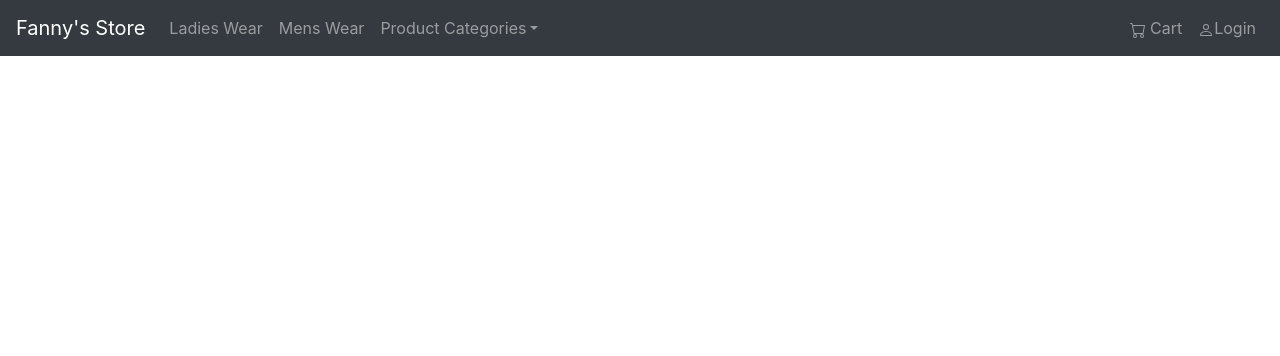
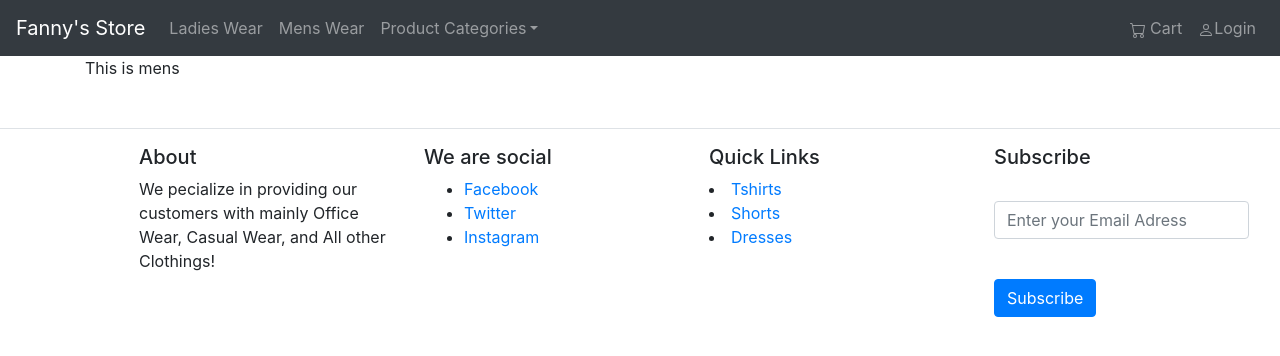
Before and after one commit to Nyayic/fannys-store, a React (Create React App) app: page /mens-wear in a window 1280 px wide. Shown: the top 356 px of the page. Built offline with nearby package versions, Linux system fonts and the light colour scheme.

Commit message:
Added a footer

```diff
--- a/src/App.js
+++ b/src/App.js
@@ -4,6 +4,8 @@ import { BrowserRouter, Route, Switch } from 'react-router-dom';
 import NavBar from './components/NavBar';
 import Homepage from './components/Homepage';
 import LadiesWear from './components/LadiesWear';
+import MensWear from './components/MensWear';
+import Footer from './components/Footer';
 import './index'
 import './App.css';
 
@@ -17,9 +19,13 @@ function App() {
       <Switch>
       <Route path="/" component={Homepage} exact/>
       <Route path="/ladies-wear" component={LadiesWear} exact/>
+      <Route path="/mens-wear" component={MensWear} exact/>
 
 
       </Switch>
+      <br />
+      <br />
+      <Footer />
 
       </div>
     </BrowserRouter>
--- a/src/components/Footer.js
+++ b/src/components/Footer.js
@@ -1,2 +1,50 @@
 import React from 'react';
-import
+import Modal from 'react-bootstrap/Modal';
+
+ const AppFooter = () => {
+     return (
+         <Modal.Footer>
+         <div className="container">
+             <div className="row">
+                 <div className="col-sm-3">
+                     <h5>About</h5>
+                     <p>We pecialize in providing our customers with mainly
+                         Office Wear, Casual Wear, and All other Clothings!
+                    </p>
+                 </div>
+
+                 <div className="col-sm-3">
+                     <h5>We are social</h5>
+                     <ul>
+                         <li><a href="#facebook">Facebook</a></li>
+                         <li><a href="#twitter">Twitter</a></li>
+                         <li><a href="#instagram">Instagram</a></li>
+                     </ul>
+                 </div>
+
+                 <div className="col-sm-3">
+                     <h5>Quick Links</h5>
+                     <li><a href="#facebook">Tshirts</a></li>
+                    <li><a href="#shorts">Shorts</a></li>
+                    <li><a href="#dresses">Dresses</a></li>
+                 </div>
+
+                 <div className="col-sm-3">
+                     <h5>Subscribe</h5>
+                     <br />
+                     <form className="form-group">
+                        <input className="form-control" type="email" placeholder="Enter your Email Adress"/>
+                     </form>
+                     <br />
+                     <button class="btn btn-primary">Subscribe</button>
+                 </div>
+
+             </div>
+
+         </div>
+        </Modal.Footer>
+     )
+
+ }
+
+export default AppFooter;
--- a/src/components/Homepage.js
+++ b/src/components/Homepage.js
@@ -114,7 +114,9 @@ const Homepage = () => {
 </div>
 
 {/* Recommeded items section */}
-<br></br>
+<br />
+<br />
+
 <h4 className="pull-left mt-4">Recommended For You!</h4>
   <div className="row">
     <div className="col-sm-2">
--- /dev/null
+++ b/src/components/MensWear.js
@@ -0,0 +1,14 @@
+import React from 'react';
+
+const MensWear = () =>{
+    return(
+        <div className="container">
+            <div className="row">
+                <div className="col-sm-3">This is mens</div>
+            </div>
+        </div>
+
+    );
+};
+
+export default MensWear;
```
